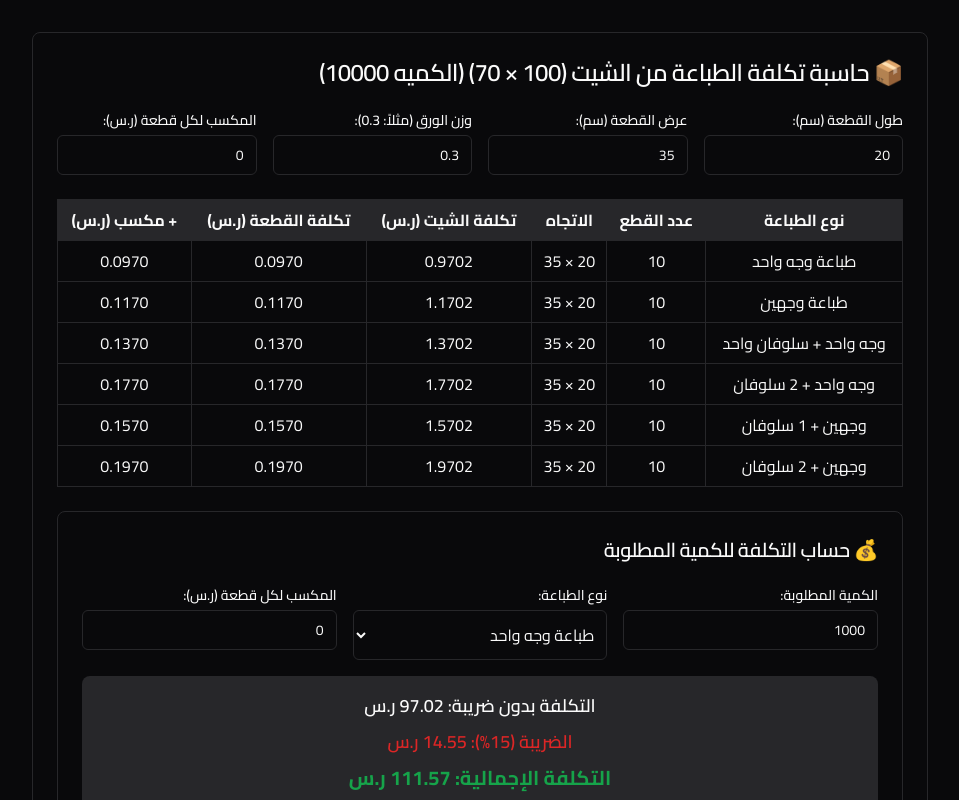
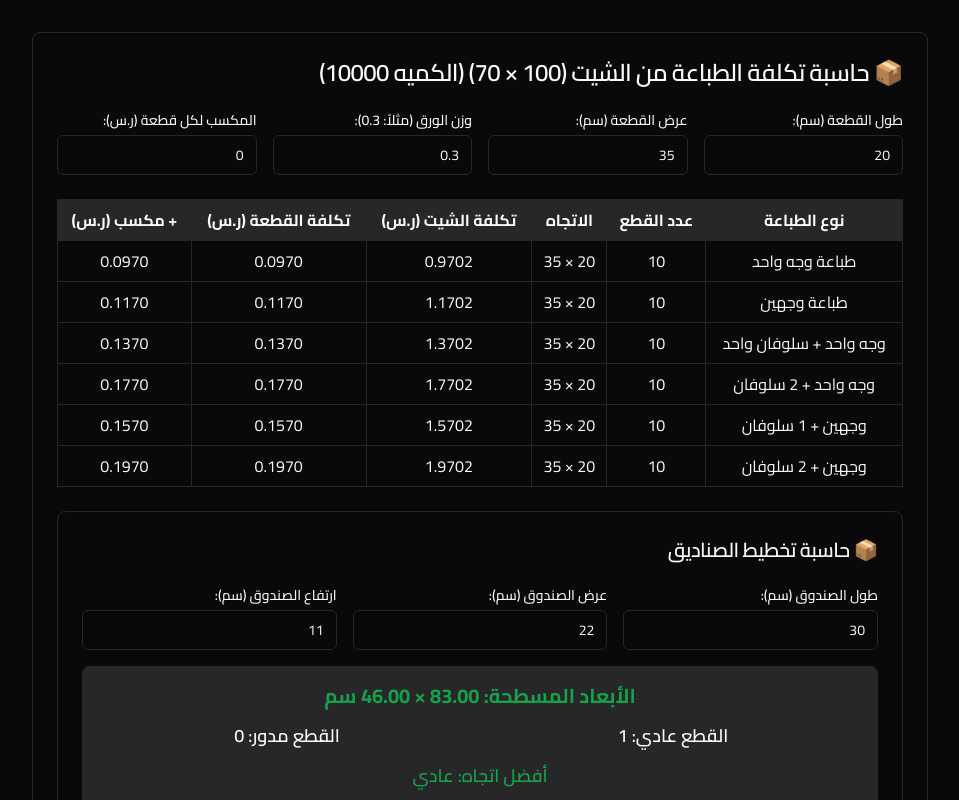
Before and after one commit to Nabilkarem911/cgpack, a React (Vite) app: page / in a window 1280 px wide. Shown: the top 800 px of the page, without its empty margins (160-1119 px from the left). Built offline with nearby package versions, Linux system fonts and the light colour scheme.

Commit message:
Remove old calculator
Remove the existing calculator component from the page and replace it with a new "Box Layout Calculator" that calculates flat box dimensions and sheet yield based on provided code.

```diff
--- a/src/components/PrintingCalculator.tsx
+++ b/src/components/PrintingCalculator.tsx
@@ -10,6 +10,9 @@ interface CalculatorState {
   quantity: string;
   selectedPrintingType: string;
   profitMargin: string;
+  boxLength: string;
+  boxWidth: string;
+  boxHeight: string;
 }
 interface PrintingType {
   name: string;
@@ -23,7 +26,10 @@ const PrintingCalculator = () => {
     profitAmount: '0',
     quantity: '1000',
     selectedPrintingType: '0',
-    profitMargin: '0'
+    profitMargin: '0',
+    boxLength: '30',
+    boxWidth: '22',
+    boxHeight: '11'
   });
   const printingTypes: PrintingType[] = [{
     name: "طباعة وجه واحد",
@@ -86,6 +92,52 @@ const PrintingCalculator = () => {
       ...prev,
       [field]: value
     }));
+  };
+
+  const calculateBoxLayout = () => {
+    const length = parseFloat(state.boxLength) || 0;
+    const width = parseFloat(state.boxWidth) || 0;
+    const height = parseFloat(state.boxHeight) || 0;
+
+    if (length === 0 || width === 0 || height === 0) {
+      return {
+        flatLength: '0.00',
+        flatWidth: '0.00',
+        piecesNormal: 0,
+        piecesRotated: 0,
+        bestFit: 'Normal',
+        bestPieces: 0
+      };
+    }
+
+    // Margins
+    const sideMargin = 1; // cm on left and right
+    const topMargin = 1;  // only one margin on top in length direction
+
+    // Flat box dimensions (unfolded)
+    const flatWidth = (height * 2) + width + (sideMargin * 2);
+    const flatLength = (height * 2) + (length * 2) + topMargin;
+
+    // Sheet dimensions
+    const sheetWidth = 70;
+    const sheetLength = 100;
+
+    // Number of pieces per sheet (normal and rotated)
+    const piecesNormal = Math.floor(sheetLength / flatLength) * Math.floor(sheetWidth / flatWidth);
+    const piecesRotated = Math.floor(sheetLength / flatWidth) * Math.floor(sheetWidth / flatLength);
+
+    // Choose optimal orientation
+    const bestFit = piecesNormal >= piecesRotated ? 'Normal' : 'Rotated';
+    const bestPieces = Math.max(piecesNormal, piecesRotated);
+
+    return {
+      flatLength: flatLength.toFixed(2),
+      flatWidth: flatWidth.toFixed(2),
+      piecesNormal,
+      piecesRotated,
+      bestFit,
+      bestPieces
+    };
   };
 
   const calculateQuantityPrice = () => {
@@ -177,56 +229,50 @@ const PrintingCalculator = () => {
               </table>
             </div>
 
-            {/* قسم حساب التكلفة للكمية */}
+            {/* حاسبة تخطيط الصناديق */}
             <Card className="mt-6">
               <CardHeader>
-                <CardTitle className="text-right text-xl">💰 حساب التكلفة للكمية المطلوبة</CardTitle>
+                <CardTitle className="text-right text-xl">📦 حاسبة تخطيط الصناديق</CardTitle>
               </CardHeader>
               <CardContent className="space-y-4">
                 <div className="grid gap-4 md:grid-cols-3">
                   <div>
-                    <Label htmlFor="quantity" className="text-right block mb-2">
-                      الكمية المطلوبة:
+                    <Label htmlFor="boxLength" className="text-right block mb-2">
+                      طول الصندوق (سم):
                     </Label>
                     <Input
-                      id="quantity"
+                      id="boxLength"
                       type="number"
-                      value={state.quantity}
-                      onChange={e => handleInputChange('quantity', e.target.value)}
+                      value={state.boxLength}
+                      onChange={e => handleInputChange('boxLength', e.target.value)}
                       className="text-right"
                       dir="rtl"
                     />
                   </div>
 
                   <div>
-                    <Label htmlFor="printingType" className="text-right block mb-2">
-                      نوع الطباعة:
+                    <Label htmlFor="boxWidth" className="text-right block mb-2">
+                      عرض الصندوق (سم):
                     </Label>
-                    <select
-                      id="printingType"
-                      value={state.selectedPrintingType}
-                      onChange={e => handleInputChange('selectedPrintingType', e.target.value)}
-                      className="w-full p-2 border rounded-md text-right text-foreground bg-background"
+                    <Input
+                      id="boxWidth"
+                      type="number"
+                      value={state.boxWidth}
+                      onChange={e => handleInputChange('boxWidth', e.target.value)}
+                      className="text-right"
                       dir="rtl"
-                    >
-                      {printingTypes.map((type, index) => (
-                        <option key={index} value={index}>
-                          {type.name}
-                        </option>
-                      ))}
-                    </select>
+                    />
                   </div>
 
                   <div>
-                    <Label htmlFor="profitMargin" className="text-right block mb-2">
-                      المكسب لكل قطعة (ر.س):
+                    <Label htmlFor="boxHeight" className="text-right block mb-2">
+                      ارتفاع الصندوق (سم):
                     </Label>
                     <Input
-                      id="profitMargin"
+                      id="boxHeight"
                       type="number"
-                      step="0.01"
-                      value={state.profitMargin}
-                      onChange={e => handleInputChange('profitMargin', e.target.value)}
+                      value={state.boxHeight}
+                      onChange={e => handleInputChange('boxHeight', e.target.value)}
                       className="text-right"
                       dir="rtl"
                     />
@@ -234,21 +280,23 @@ const PrintingCalculator = () => {
                 </div>
 
                 <div className="bg-muted p-4 rounded-lg">
-                  <div className="grid gap-2 text-center">
-                    <div className="text-lg font-semibold">
-                      التكلفة بدون ضريبة: {calculateQuantityPrice().withoutTax.toFixed(2)} ر.س
+                  <div className="grid gap-3 text-center">
+                    <div className="text-xl font-bold text-primary">
+                      الأبعاد المسطحة: {calculateBoxLayout().flatLength} × {calculateBoxLayout().flatWidth} سم
                     </div>
-                    <div className="text-lg font-semibold text-red-600">
-                      الضريبة (15%): {calculateQuantityPrice().tax.toFixed(2)} ر.س
+                    <div className="grid gap-2 md:grid-cols-2">
+                      <div className="text-lg font-semibold">
+                        القطع عادي: {calculateBoxLayout().piecesNormal}
+                      </div>
+                      <div className="text-lg font-semibold">
+                        القطع مدور: {calculateBoxLayout().piecesRotated}
+                      </div>
                     </div>
-                    <div className="text-xl font-bold text-green-600">
-                      التكلفة الإجمالية: {calculateQuantityPrice().withTax.toFixed(2)} ر.س
+                    <div className="text-lg font-semibold text-green-600">
+                      أفضل اتجاه: {calculateBoxLayout().bestFit === 'Normal' ? 'عادي' : 'مدور'}
                     </div>
-                    <div className="text-lg font-semibold text-blue-600">
-                      إجمالي المكسب: {((parseFloat(state.profitMargin) || 0) * (parseFloat(state.quantity) || 0)).toFixed(2)} ر.س
-                    </div>
-                    <div className="text-xl font-bold text-purple-600 border-t pt-2">
-                      السعر النهائي: {(calculateQuantityPrice().withTax + ((parseFloat(state.profitMargin) || 0) * (parseFloat(state.quantity) || 0))).toFixed(2)} ر.س
+                    <div className="text-xl font-bold text-blue-600 border-t pt-2">
+                      أقصى عدد قطع بالشيت: {calculateBoxLayout().bestPieces}
                     </div>
                   </div>
                 </div>
```
